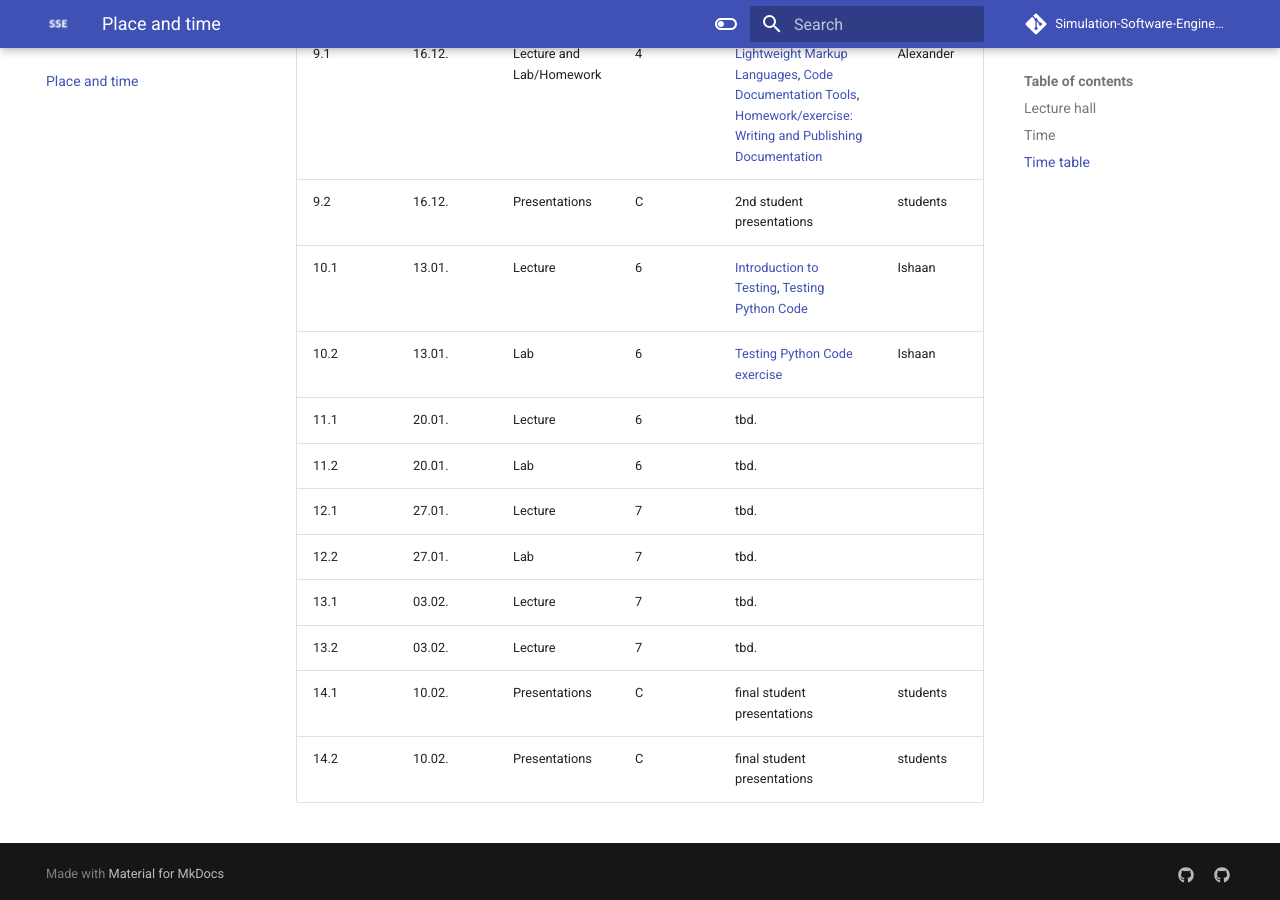
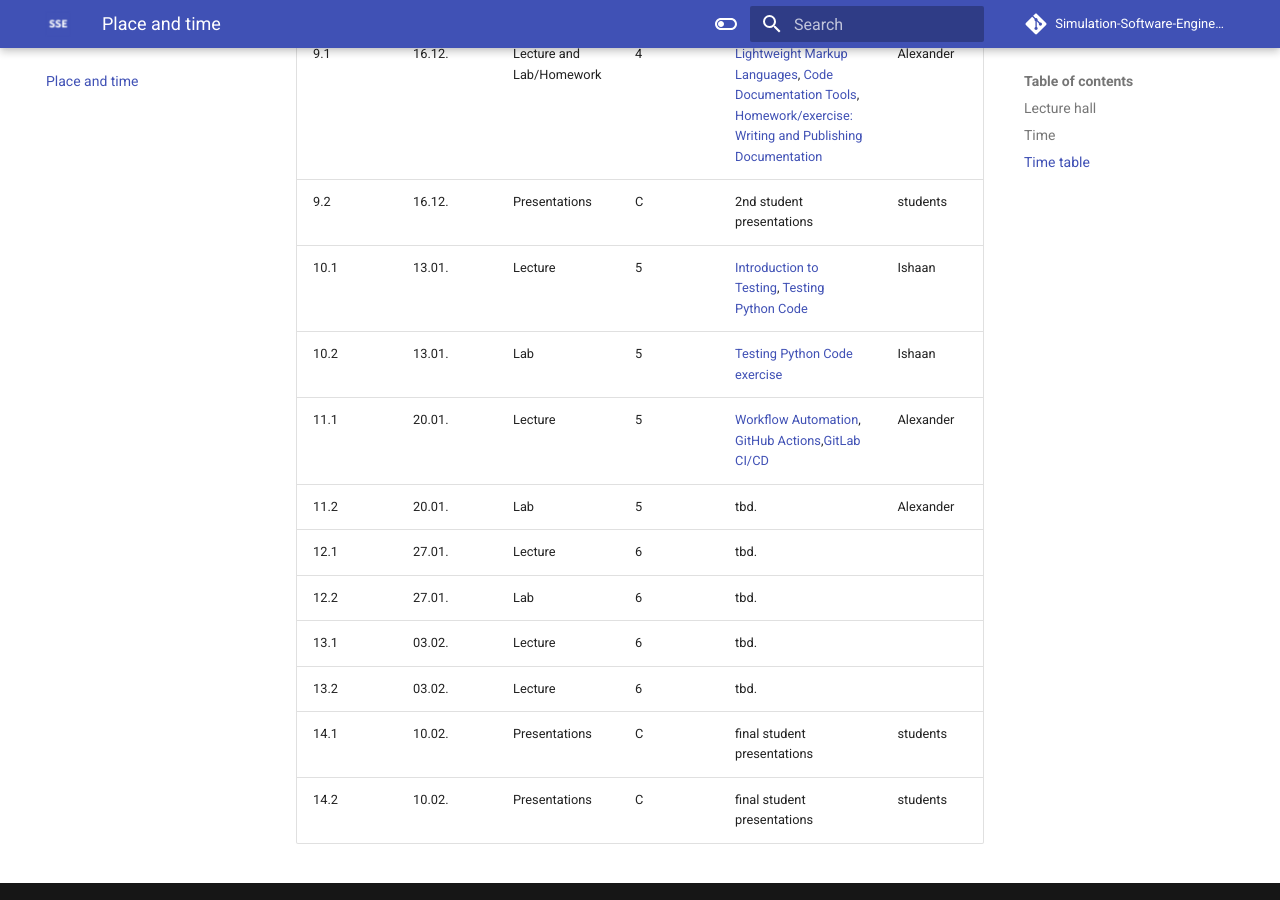
Before and after one commit to Simulation-Software-Engineering/homepage, an MkDocs documentation site: the page built from docs/place-and-time.md, in a window 1280 px wide and 900 px high, scrolled down 2067 px. Built offline with MkDocs 1.6.1 and Material for MkDocs 9.7.7, drawn with Linux system fonts in a browser that asks for light colours; comment, search, counter and statistics services are not loaded.

Commit message:
Add automation lectures to timetable (#16)

```diff
--- a/docs/place-and-time.md
+++ b/docs/place-and-time.md
@@ -43,13 +43,13 @@ Please note that we might adjust the time table during the semester. You find a
 |    8.2 | 09.12. |Lecture | 4 | [Technical writing](https://github.com/Simulation-Software-Engineering/Lecture-Material/blob/main/04_documentation/technical_writing_slides.md) | Benjamin |
 |    9.1 | 16.12. |Lecture and Lab/Homework | 4 | [Lightweight Markup Languages](https://github.com/Simulation-Software-Engineering/Lecture-Material/blob/main/04_documentation/markup_languages_slides.md), [Code Documentation Tools](https://github.com/Simulation-Software-Engineering/Lecture-Material/blob/main/04_documentation/tools_slides.md), [Homework/exercise: Writing and Publishing Documentation](https://github.com/Simulation-Software-Engineering/Lecture-Material/blob/main/04_documentation/tools_exercise.md) | Alexander |
 |    9.2 | 16.12. |Presentations | C | 2nd student presentations | students |
-|   10.1 | 13.01. |Lecture | 6 | [Introduction to Testing](https://github.com/Simulation-Software-Engineering/Lecture-Material/blob/main/05_testing_and_ci/intro_slides.md), [Testing Python Code](https://github.com/Simulation-Software-Engineering/Lecture-Material/blob/main/05_testing_and_ci/python_testing_slides.md) | Ishaan |
-|   10.2 | 13.01. |Lab | 6 | [Testing Python Code exercise](https://github.com/Simulation-Software-Engineering/Lecture-Material/blob/main/05_testing_and_ci/python_testing_exercise.md) | Ishaan |
-|   11.1 | 20.01. |Lecture | 6 | tbd. | |
-|   11.2 | 20.01. |Lab | 6 | tbd. | |
-|   12.1 | 27.01. |Lecture | 7 | tbd. | |
-|   12.2 | 27.01. |Lab | 7 | tbd. | |
-|   13.1 | 03.02. |Lecture | 7 | tbd. | |
-|   13.2 | 03.02. |Lecture | 7 | tbd. | |
+|   10.1 | 13.01. |Lecture | 5 | [Introduction to Testing](https://github.com/Simulation-Software-Engineering/Lecture-Material/blob/main/05_testing_and_ci/intro_slides.md), [Testing Python Code](https://github.com/Simulation-Software-Engineering/Lecture-Material/blob/main/05_testing_and_ci/python_testing_slides.md) | Ishaan |
+|   10.2 | 13.01. |Lab | 5 | [Testing Python Code exercise](https://github.com/Simulation-Software-Engineering/Lecture-Material/blob/main/05_testing_and_ci/python_testing_exercise.md) | Ishaan |
+|   11.1 | 20.01. |Lecture | 5 | [Workflow Automation](https://github.com/Simulation-Software-Engineering/Lecture-Material/blob/main/05_testing_and_ci/automation_slides.md), [GitHub Actions](https://github.com/Simulation-Software-Engineering/Lecture-Material/blob/main/05_testing_and_ci/github_actions_slides.md),[GitLab CI/CD](https://github.com/Simulation-Software-Engineering/Lecture-Material/blob/main/05_testing_and_ci/gitlab_ci_slides.md) | Alexander |
+|   11.2 | 20.01. |Lab | 5 | tbd. | Alexander |
+|   12.1 | 27.01. |Lecture | 6 | tbd. | |
+|   12.2 | 27.01. |Lab | 6 | tbd. | |
+|   13.1 | 03.02. |Lecture | 6 | tbd. | |
+|   13.2 | 03.02. |Lecture | 6 | tbd. | |
 |   14.1 | 10.02. |Presentations | C | final student presentations | students|
 |   14.2 | 10.02. |Presentations | C | final student presentations | students|
```
